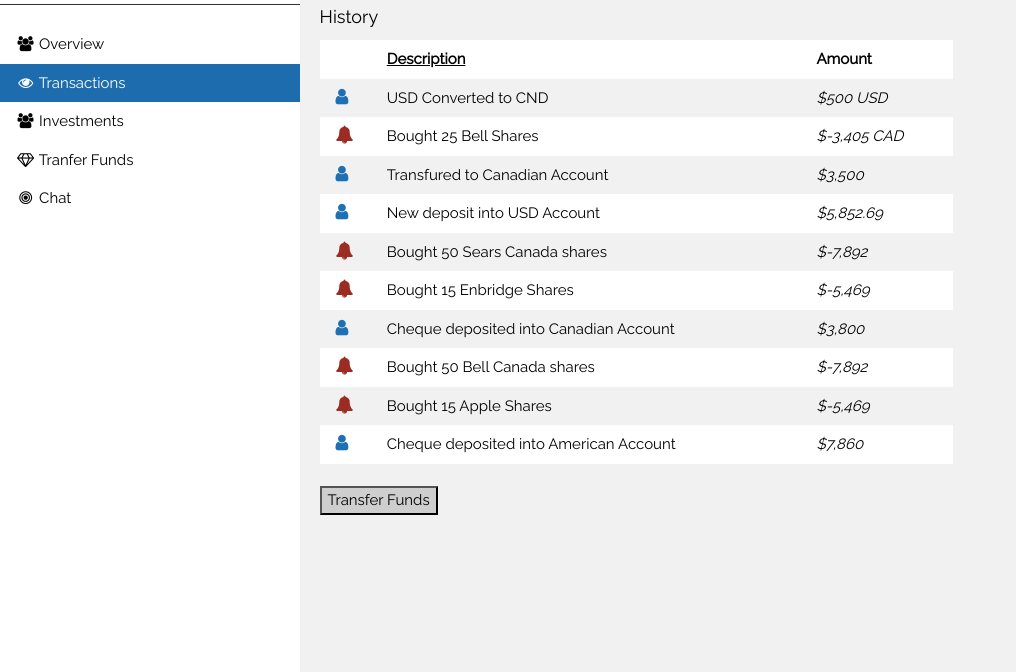
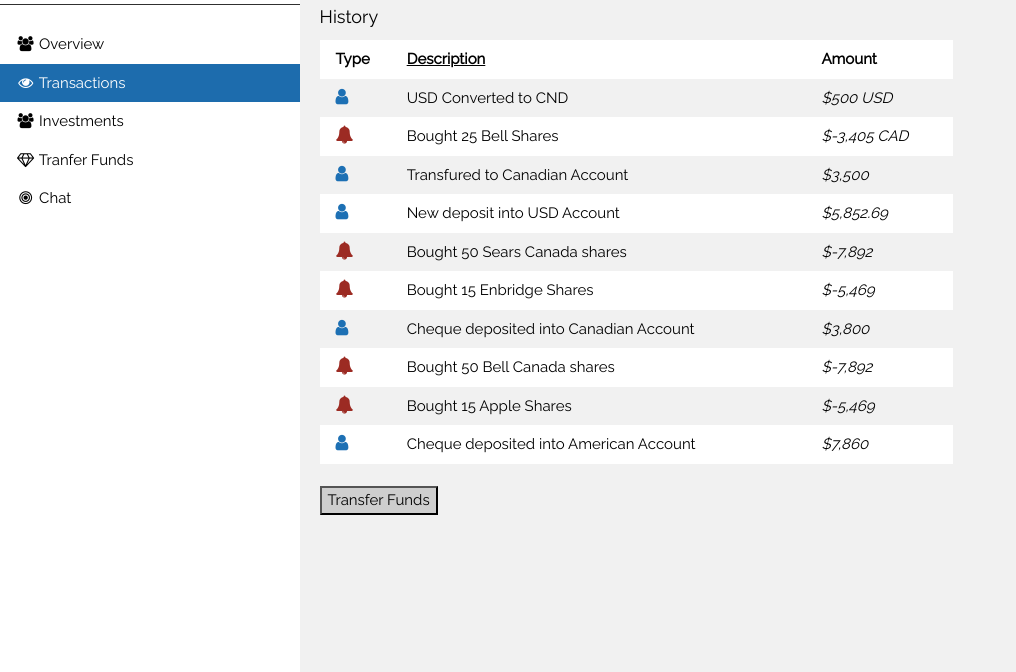
Before and after one commit to NoirVogelchen/InterfaceFinalMVK, a plain HTML site: page transaction.html in a window 1280 px wide. Shown: the part 128-800 px from the top of the page, without its empty margins (0-1016 px from the left). Drawn offline with Linux system fonts and the light colour scheme.

Commit message:
Update transaction.html

```diff
--- a/transaction.html
+++ b/transaction.html
@@ -57,7 +57,7 @@ html,body,h1,h2,h3,h4,h5 {font-family: "Raleway", sans-serif}
       <div class="-twothird" style="padding-left: 2%;">
         <h5>History</h5>
         <table class="-table -striped -white">
-          <th></th><th><u>Description</th></u> <u><th>Amount</th></u>
+          <th>Type</th><th><u>Description</th></u> <u><th>Amount</th></u>
           <tr>
             <td><i class="fa fa-user -text-blue -large"></i></td>
             <td>USD Converted to CND</td>
```
